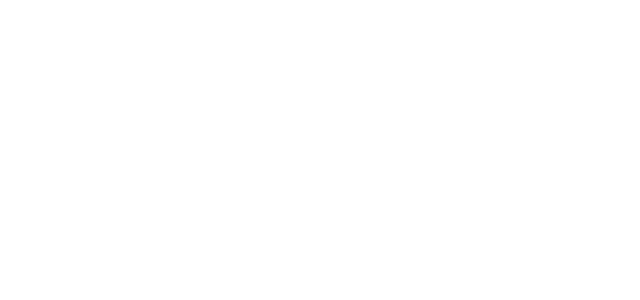
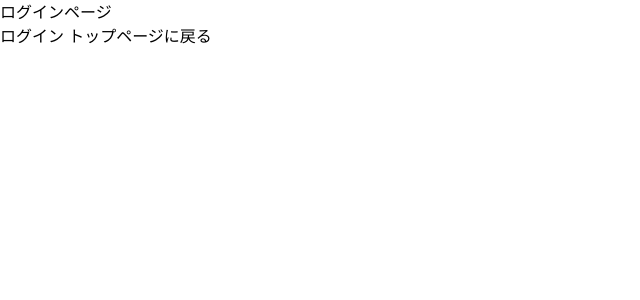
Before and after one commit to naoko3in4/wordbook-fb, a Nuxt app: page /login in a window 1280 px wide. Before the commit this address had no page. Shown: the top 300 px of the page, without its empty margins (0-640 px from the left). Built offline with nearby package versions, Linux system fonts and the light colour scheme.

Commit message:
add cookie

```diff
--- /dev/null
+++ b/pages/login.vue
@@ -0,0 +1,17 @@
+<template>
+  <div>
+    <h2>ログインページ</h2>
+    <p>
+      <button>ログイン</button>
+      <nuxt-link :to="{ name: '/' }">
+        トップページに戻る
+      </nuxt-link>
+    </p>
+  </div>
+</template>
+
+<script>
+export default {}
+</script>
+
+<style></style>
```
Also changed, not shown: package.json (+7 -6 lines), 1 other file (tests, documents, lock files or other folders).
